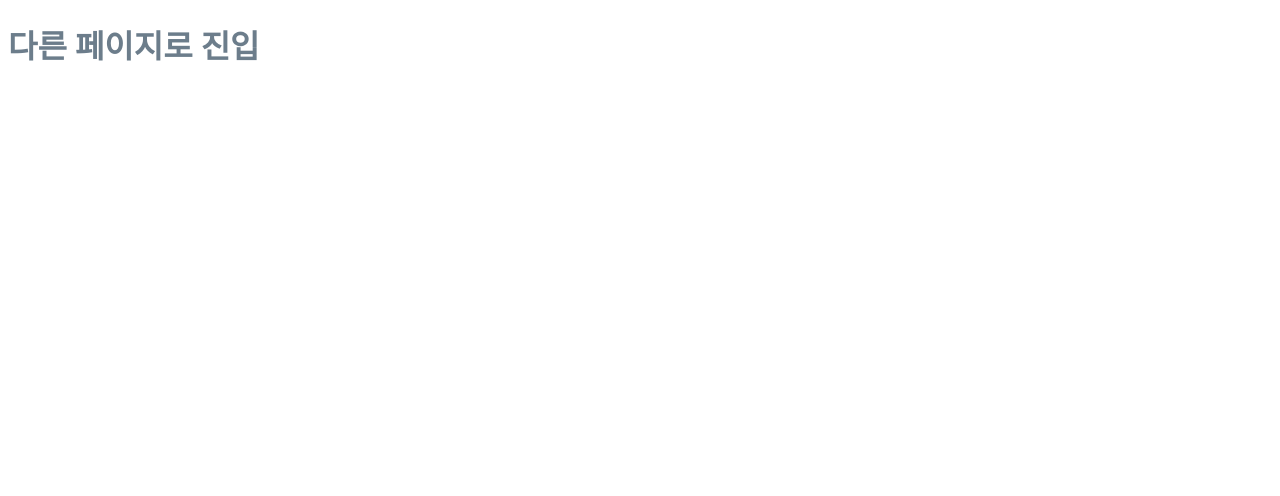
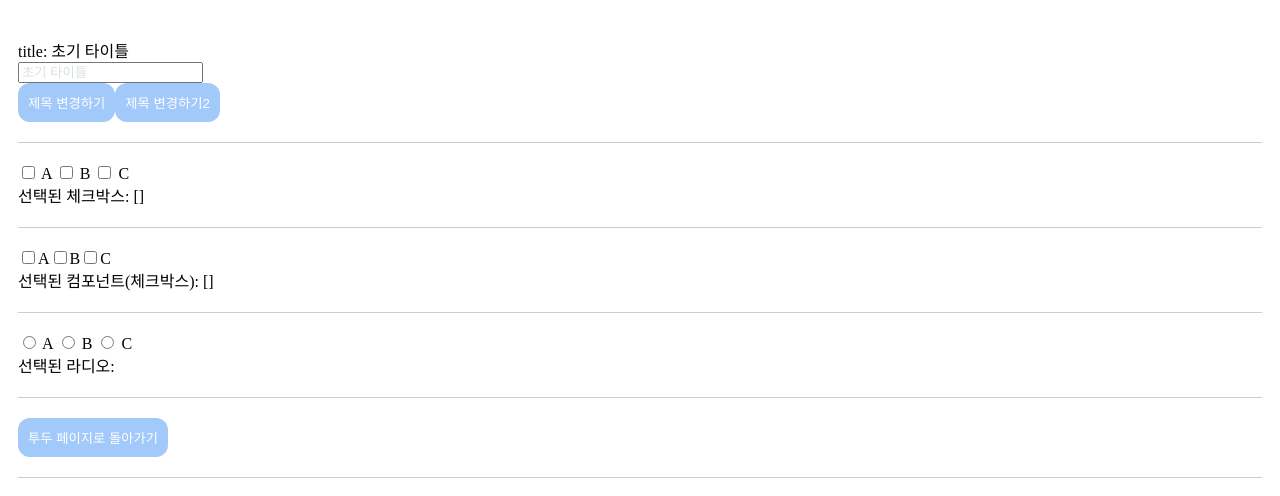
Before and after one commit to choi-hye-rin/vue-todolist, a Vue app: page /page2 in a window 1280 px wide. Shown: the top 496 px of the page. Built offline with nearby package versions, Linux system fonts and the light colour scheme.

Commit message:
add: 체크박스, 라디오 버튼 컴포넌트 추가

```diff
--- a/src/components/Checkbox.vue
+++ b/src/components/Checkbox.vue
@@ -1,15 +1,31 @@
 <template>
-  <div>
-    <input type="checkbox" @change="change" />
-  </div>
+  <label>
+    <!-- value = 지정해주는 값(inputValue === 부모에서 보낸 item.id)  -->
+    <input type="checkbox" :value="inputValue" v-model="model" />
+    <span>{{ inputValue }}</span>
+  </label>
 </template>
 
 <script>
 export default {
   name: "CheckboxVue",
   props: {
-    change: {
-      type: Function,
+    inputValue: {
+      type: String,
+    },
+    value: {
+      // v-model 에서 받은 value
+      type: Array,
+    },
+  },
+  computed: {
+    model: {
+      get() {
+        return this.value;
+      },
+      set(value) {
+        this.$emit("input", value);
+      },
     },
   },
 };
--- /dev/null
+++ b/src/components/Radio.vue
@@ -0,0 +1,36 @@
+<template>
+  <label>
+    <input type="radio" :value="radioValue" v-model="model" />
+    <span>
+      {{ radioValue }}
+    </span>
+  </label>
+</template>
+
+<script>
+export default {
+  name: "RadioButton",
+  props: {
+    // value === 부모가 v-model 에서 던진 값
+    value: {
+      type: String,
+    },
+    radioValue: {
+      type: String,
+    },
+  },
+  computed: {
+    model: {
+      get() {
+        return this.value;
+      },
+      set(value) {
+        // 꼭 input 으로 던져야 함 (v-model이 input이라는 이벤트로 받기 때문)
+        this.$emit("input", value);
+      },
+    },
+  },
+};
+</script>
+
+<style></style>
--- a/src/views/OtherPage.vue
+++ b/src/views/OtherPage.vue
@@ -1,5 +1,117 @@
 <template>
-  <h1>다른 페이지로 진입</h1>
+  <div class="container">
+    <!-- input -->
+    <div class="wrapper">
+      <div>title: {{ pageTitle }}</div>
+      <input type="text" :placeholder="pageTitle" v-model="titleInput" />
+      <br />
+      <Button :button-click="handleOnclickChangeTitle">제목 변경하기</Button>
+      <Button :button-click="handleOnClickChangeComputedTitle">
+        제목 변경하기2
+      </Button>
+    </div>
+
+    <!-- checkbox -->
+    <div class="wrapper">
+      <label v-for="item in checkList" :key="item.id">
+        <input type="checkbox" :value="item.value" v-model="checkSelected" />
+        {{ item.value }}
+      </label>
+      <div>선택된 체크박스: {{ checkSelected }}</div>
+    </div>
+
+    <!-- checkbox Component -->
+    <div class="wrapper">
+      <!--
+        v-bind:value="checkSelectedComponent"
+        v-on:input="checkSelectedComponent = $event"
+
+        참고: https://stackoverflow.com/questions/58187290/vue-binding-with-v-model-in-custom-checkbox-component-doesnt-work
+      -->
+      <Checkbox
+        v-for="item in checkList"
+        :key="item.id"
+        :input-value="item.value"
+        v-model="checkSelectedComponent"
+      />
+      <div>선택된 컴포넌트(체크박스): {{ checkSelectedComponent }}</div>
+    </div>
+
+    <!-- radio component -->
+    <div class="wrapper">
+      <Radio
+        v-for="item in checkList"
+        :key="item.id"
+        :radio-value="item.value"
+        name="radioSelected"
+        v-model="radioSelected"
+      />
+      <div>선택된 라디오: {{ radioSelected }}</div>
+    </div>
+
+    <div class="wrapper">
+      <Button :button-click="handleOnClickPageMove">
+        투두 페이지로 돌아가기
+      </Button>
+    </div>
+  </div>
 </template>
-<script></script>
-<style></style>
+<script>
+import Button from "../components/Button.vue";
+import Checkbox from "../components/Checkbox.vue";
+import Radio from "../components/Radio.vue";
+
+export default {
+  name: "OtherPage",
+  components: {
+    Button,
+    Checkbox,
+    Radio,
+  },
+  data() {
+    return {
+      pageTitle: "초기 타이틀",
+      titleInput: "",
+      checkList: [
+        { id: 1, value: "A" },
+        { id: 2, value: "B" },
+        { id: 3, value: "C" },
+      ],
+      checkSelected: [],
+      checkSelectedComponent: [],
+      radioSelected: "",
+    };
+  },
+  methods: {
+    handleOnclickChangeTitle: function () {
+      this.pageTitle = this.titleInput;
+    },
+    handleOnClickChangeComputedTitle: function () {
+      this.computedPageTitle += "🥹";
+    },
+    handleOnClickPageMove: function () {
+      this.$router.push("/");
+    },
+  },
+  computed: {
+    computedPageTitle: {
+      get() {
+        return this.pageTitle;
+      },
+      set(value) {
+        this.pageTitle = value;
+      },
+    },
+  },
+};
+</script>
+<style lang="scss" scoped>
+.container {
+  padding: 10px;
+}
+.wrapper {
+  margin-top: 20px;
+  padding-bottom: 20px;
+  border-bottom: 1px solid #cdcdcd;
+}
+</style>
```
